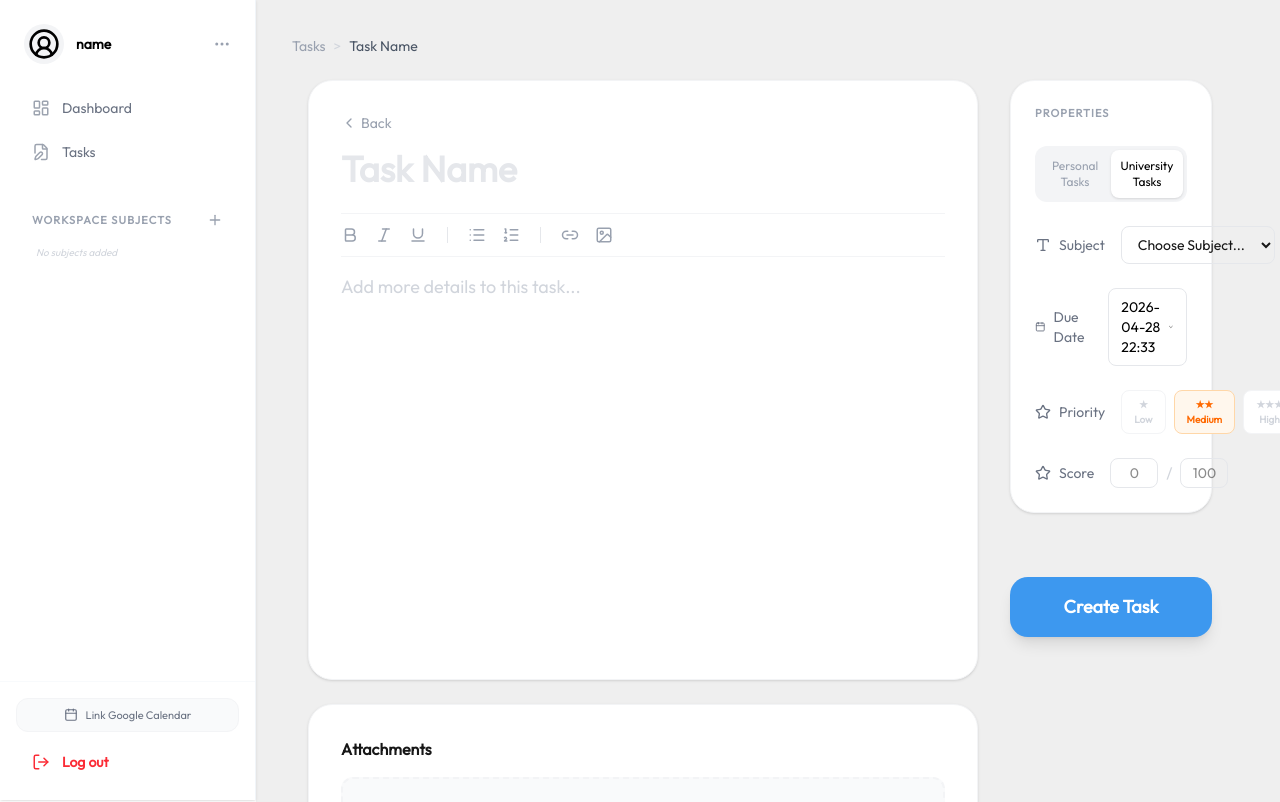
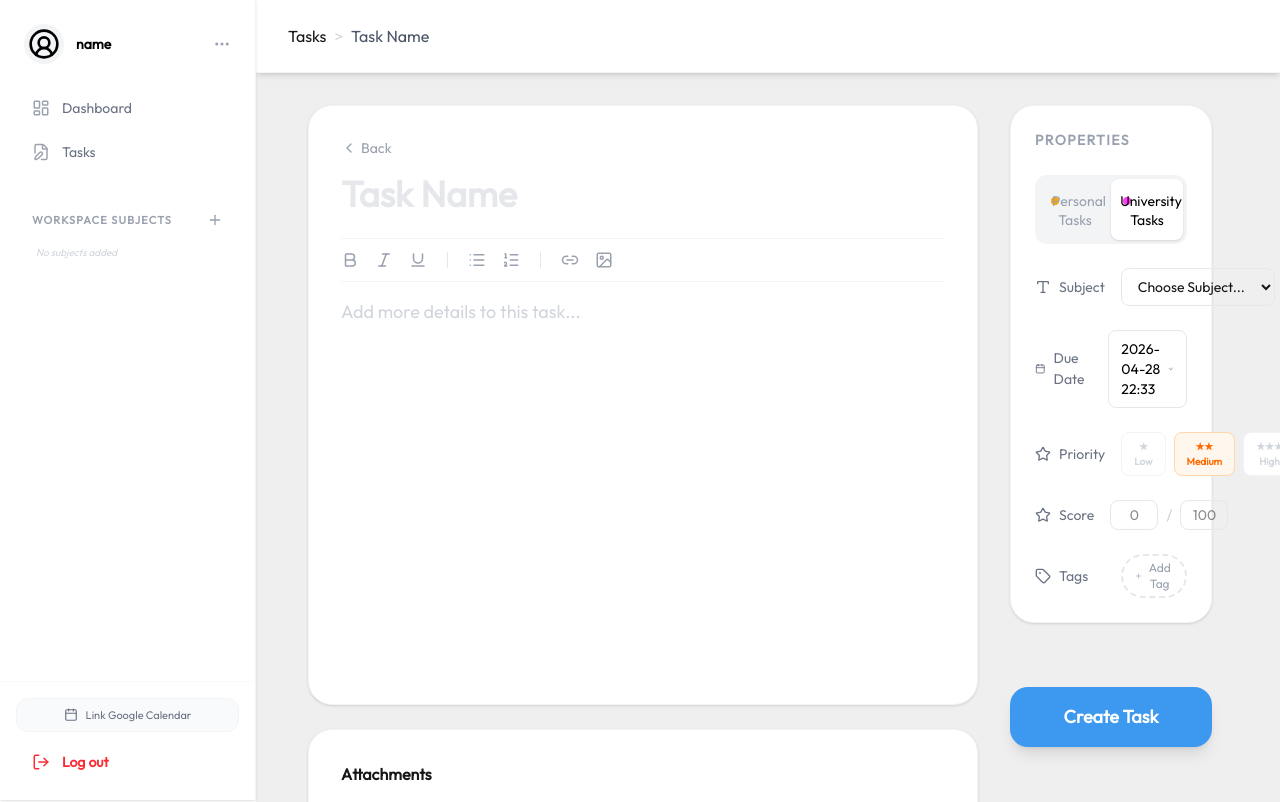
Before and after one commit to Gummy-168/CS242-Project, a Next.js app in the folder frontend/: page /addtasks in a window 1280 px wide. Shown: the top 802 px of the page. Built offline with nearby package versions, Linux system fonts and the light colour scheme.

Commit message:
add tags in addTasks page

```diff
--- a/frontend/app/(app)/addtasks/page.tsx
+++ b/frontend/app/(app)/addtasks/page.tsx
@@ -18,7 +18,9 @@ import {
   Clock,
   Type,
   ChevronUp,
-  ChevronRight
+  ChevronRight,
+  Tag,
+  Plus
 } from "lucide-react";
 
 export default function CreateTaskPage() {
@@ -41,11 +43,22 @@ export default function CreateTaskPage() {
   const [hours, setHours] = useState(parseInt(formatInTimeZone(now, timeZone, 'HH')));
   const [minutes, setMinutes] = useState(parseInt(formatInTimeZone(now, timeZone, 'mm')));
   const [viewMode, setViewMode] = useState<"calendar" | "month" | "year">("calendar");
-const [currentViewDate, setCurrentViewDate] = useState(new Date());
+  const [currentViewDate, setCurrentViewDate] = useState(new Date());
 
-const months = ["Jan", "Feb", "Mar", "Apr", "May", "Jun", "Jul", "Aug", "Sep", "Oct", "Nov", "Dec"];
-const years = Array.from({ length: 24 }, (_, i) => 2022 + i);
+  const months = ["Jan", "Feb", "Mar", "Apr", "May", "Jun", "Jul", "Aug", "Sep", "Oct", "Nov", "Dec"];
+  const years = Array.from({ length: 24 }, (_, i) => 2022 + i);
 
+  const [tags, setTags] = useState<string[]>([]);
+  const [isAddingTag, setIsAddingTag] = useState(false);
+  const [tagInput, setTagInput] = useState("");
+
+  const addTag = () => {
+    if (tagInput.trim() !== "" && !tags.includes(tagInput.trim())) {
+      setTags([...tags, tagInput.trim()]);
+      setTagInput("");
+      setIsAddingTag(false);
+    }
+  };
 
   useEffect(() => {
     const formattedTime = `${hours.toString().padStart(2, '0')}:${minutes.toString().padStart(2, '0')}`;
@@ -99,10 +112,10 @@ const years = Array.from({ length: 24 }, (_, i) => 2022 + i);
 
   return (
     <main className="min-h-screen bg-[#EFEFEF] p-9">
-      <div className="flex items-center gap-2 text-sm text-gray-400 mb-6">
+    <div className="flex  items-center mb-8 bg-white px-8 py-6 shadow-md border-b border-gray-100 -mt-9 -mx-9">
         <span>Tasks</span>
-        <span className="text-gray-300">{'>'}</span>
-        <span className="text-gray-600 font-medium">Task Name</span>
+        <span className="text-gray-300 mr-2 ml-2">{'   >   '}</span>
+        <span className="text-gray-600 font-medium">   Task Name   </span>
       </div>
 
       <div className="w-full pl-4 pr-8 grid grid-cols-12 gap-8">
@@ -151,20 +164,22 @@ const years = Array.from({ length: 24 }, (_, i) => 2022 + i);
         {/* RIGHT SIDE */}
         <div className="col-span-3 space-y-6">
           <div className="bg-white rounded-[24px] p-6 shadow-sm border border-gray-100">
-            <h3 className="text-[11px] font-bold text-gray-400 uppercase tracking-widest mb-6">PROPERTIES</h3>
+            <h3 className="text-[14px] font-bold text-gray-400 uppercase tracking-widest mb-6">PROPERTIES</h3>
 
             <div className="space-y-6">
               <div className="flex bg-gray-100 p-1 rounded-xl">
                 <button onClick={() => setTaskType("Personal Tasks")} className={`flex-1 py-2 rounded-lg text-xs font-medium transition-all ${taskType === "Personal Tasks" ? "bg-white shadow-sm text-black" : "text-gray-400"}`}>
-                  Personal Tasks
+                  <div className="h-2 w-2 bg-[#FFA600] rounded-full ml-3 relative top-[10px]"></div>
+                  <span className="ml-2 text-[14px] relative top-[-3px]">Personal Tasks</span>
                 </button>
                 <button onClick={() => setTaskType("University Tasks")} className={`flex-1 py-2 rounded-lg text-xs font-medium transition-all ${taskType === "University Tasks" ? "bg-white shadow-sm text-black" : "text-gray-400"}`}>
-                  University Tasks
+                  <div className="h-2 w-2 bg-[#FF3DF2] rounded-full ml-3 relative top-[10px]"></div>
+                  <span className="ml-2 text-[14px] relative top-[-3px]">University Tasks</span>
                 </button>
               </div>
 
               <div className="flex items-center gap-4">
-                <div className="w-24 text-sm text-gray-500 flex items-center gap-2"><Type size={16} /> Subject</div>
+                <div className="w-24 text-[14px] text-gray-500 flex items-center gap-2"><Type size={16} /> Subject</div>
                 <select className="flex-1 border border-gray-200 rounded-lg px-3 py-2 text-sm outline-none" value={selectedSubject} onChange={(e) => setSelectedSubject(e.target.value)}>
                   <option value="">Choose Subject...</option>
                   <option value="CS222">CS222</option>
@@ -175,7 +190,7 @@ const years = Array.from({ length: 24 }, (_, i) => 2022 + i);
 
               {/* Due Date Section */}
               <div className="flex items-center gap-4 relative">
-                <div className="w-24 text-sm text-gray-500 flex items-center gap-2"><CalendarIcon size={16} /> Due Date</div>
+                <div className="w-24 text-[14px] text-gray-500 flex items-center gap-2"><CalendarIcon size={16} /> Due Date</div>
                 <div onClick={() => setIsPickerOpen(!isPickerOpen)} className="flex-1 flex items-center justify-between border border-gray-200 rounded-lg px-3 py-2 text-sm cursor-pointer hover:bg-gray-50">
                   <span className={dueDate ? "text-black" : "text-gray-400"}>{dueDate} {dueTime}</span>
                   <ChevronDown size={14} />
@@ -185,7 +200,7 @@ const years = Array.from({ length: 24 }, (_, i) => 2022 + i);
                   <div className="absolute top-12 left-0 z-50 bg-white border border-gray-100 shadow-2xl rounded-2xl p-6 w-[280px]">
 
                    {/* duedate Header  */}
-<div className="flex items-center gap-2 mb-4 px-1">
+                  <div className="flex items-center gap-2 mb-4 px-1">
                     {/* Month dropdown */}
                     <button
                         onClick={() => setViewMode(viewMode === "month" ? "calendar" : "month")}
@@ -294,7 +309,7 @@ const years = Array.from({ length: 24 }, (_, i) => 2022 + i);
 
               {/* Priority */}
               <div className="flex items-center gap-4">
-                <div className="w-24 text-sm text-gray-500 flex items-center gap-2"><Star size={16} /> Priority</div>
+                <div className="w-24 text-[14px] text-gray-500 flex items-center gap-2"><Star size={16} /> Priority</div>
                 <div className="flex gap-2">
                   {[1, 2, 3].map((p) => (
                     <button key={p} onClick={() => setPriority(p)} className={`px-3 py-1.5 rounded-lg text-[10px] font-bold border transition-all ${priority === p ? (p === 3 ? 'bg-red-50 border-red-200 text-red-500' : p === 2 ? 'bg-orange-50 border-orange-200 text-orange-500' : 'bg-green-50 border-green-200 text-green-500') : 'bg-white border-gray-100 text-gray-300'}`}>
@@ -306,11 +321,62 @@ const years = Array.from({ length: 24 }, (_, i) => 2022 + i);
 
               {/* Score */}
               <div className="flex items-center gap-4">
-                <div className="w-24 text-sm text-gray-500 flex items-center gap-2"><Star size={16} /> Score</div>
+                <div className="w-24 text-[14px] text-gray-500 flex items-center gap-2"><Star size={16} /> Score</div>
                 <div className="flex items-center gap-2">
                   <input type="text" placeholder="0" className="w-12 border border-gray-200 rounded-lg px-2 py-1 text-sm text-center" value={score.current} onChange={(e) => setScore({...score, current: e.target.value})} />
                   <span className="text-gray-300">/</span>
                   <input type="text" placeholder="100" className="w-12 border border-gray-200 rounded-lg px-2 py-1 text-sm text-center" value={score.total} onChange={(e) => setScore({...score, total: e.target.value})} />
+                </div>
+              </div>
+
+              {/* tags */}
+              <div className="flex items-center gap-4">
+                <div className="w-24 text-[14px] text-gray-500 flex items-center gap-2"><Tag size={16} /> Tags</div>
+                <div className="flex items-center gap-2">
+                  <div className="flex flex-wrap items-center gap-2 max-w-[200px]">
+
+                    {tags.map((tag, index) => (
+                      <span
+                        key={index}
+                        className="px-3 py-1 bg-gray-50 text-gray-600 text-xs rounded-full border border-gray-100 flex items-center gap-1 group"
+                      >
+                              {tag}
+                              <button
+                                onClick={() => setTags(tags.filter((_, i) => i !== index))}
+                                className="hover:text-red-500 opacity-0 group-hover:opacity-100 transition-opacity"
+                              >
+                                ×
+                              </button>
+                            </span>
+                          ))}
+
+
+                      {isAddingTag ? (
+                        <input
+                          autoFocus
+                          type="text"
+                          className="text-xs border-b border-blue-400 outline-none w-20 py-1"
+                          value={tagInput}
+                          onChange={(e) => setTagInput(e.target.value)}
+                          onKeyDown={(e) => {
+                            if (e.key === 'Enter') addTag();
+                            if (e.key === 'Escape') setIsAddingTag(false);
+                          }}
+                          onBlur={() => {
+                            if (tagInput === "") setIsAddingTag(false);
+                            else addTag();
+                          }}
+                        />
+                      ) : (
+
+                        <button
+                          onClick={() => setIsAddingTag(true)}
+                          className="px-3 py-1 border-2 border-dashed border-gray-200 rounded-full text-gray-400 text-xs hover:border-blue-300 hover:text-blue-400 transition-all flex items-center gap-1"
+                        >
+                          <Plus size={12} /> Add Tag
+                        </button>
+                      )}
+                    </div>
                 </div>
               </div>
             </div>
--- a/frontend/app/components/Sidebar.tsx
+++ b/frontend/app/components/Sidebar.tsx
@@ -48,6 +48,7 @@ export default function Sidebar() {
       const newSubjects = [...subjects];
       newSubjects[index].name = newName.trim();
       setSubjects(newSubjects);
+
     }
     setMenuConfig(null);
 };
```
